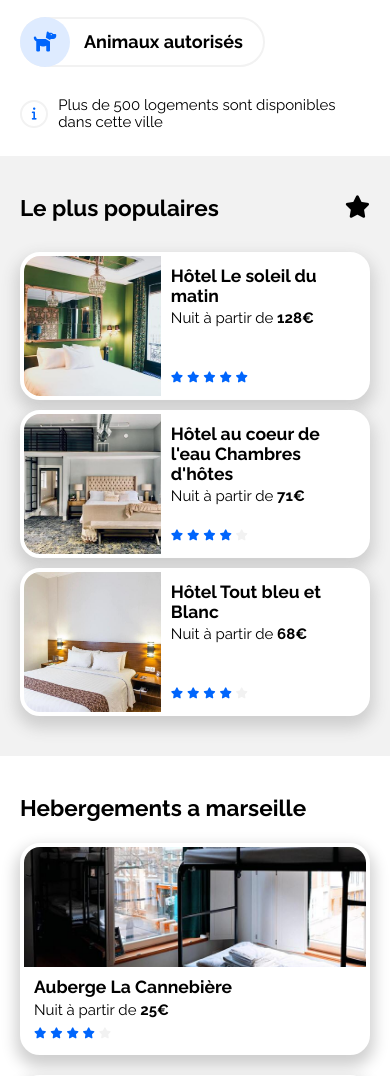
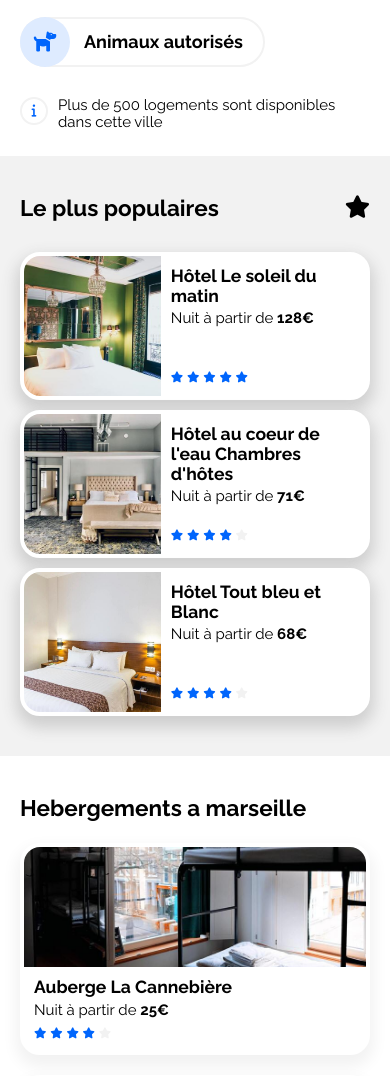
Before and after one commit to edytaskibinska/OC-project1, a plain HTML site: page index.html in a window 390 px wide. Shown: the part 584-1660 px from the top of the page. Drawn offline with Linux system fonts and the light colour scheme; files whose address does not match are found by name.

Commit message:
cosmetique

```diff
--- a/css/main.css
+++ b/css/main.css
@@ -6,6 +6,7 @@
 :root {
   --main-blue: #0065fc;
   --clear-blue: #deebff;
+  --grey-medium: #cfcfcf;
   --grey: #f2f2f2;
   --black: #000;
   --white: #fff;
@@ -259,7 +260,7 @@ h1 {
 .text-icon {
   border: 2px solid var(--grey);
   border-radius: 30px;
-  width: 30px;
+  width: 24px;
   height: 24px;
   display: flex;
   justify-content: center;
@@ -288,6 +289,16 @@ h1 {
   }
   .info-text {
     padding: 0 20px 20px 20px;
+  }
+  .text-icon {
+    min-width: 24px;
+  }
+}
+/* mobile supp breakpoint - estetic effect*/
+
+@media (max-width: 478px) {
+  .info-text {
+    align-items: flex-start;
   }
 }
 
@@ -374,6 +385,9 @@ aside.grey-rounded-box {
     max-width: 100%;
     padding: 40px 20px 20px 20px;
   }
+  article.grey-rounded-box .rounded-box{
+    box-shadow: 0 8px 15px 4px var(--grey);
+  }
 }
 
 /**************************ROUNDED BOX*******************/
@@ -384,7 +398,7 @@ aside.grey-rounded-box {
   background-color: var(--white);
   overflow: hidden;
   width: calc(33% - 15px);
-  box-shadow: 0 8px 15px 4px #cfcfcf;
+  box-shadow: 0 8px 15px 4px var(--grey-medium);
   margin: 15px 0;
   display: block;
 }
@@ -575,11 +589,13 @@ aside.grey-rounded-box {
   .rounded-box.basic {
     max-width: 100%;
     margin: 10px auto 20px;
+    box-shadow: 0 8px 15px 4px var(--grey);
   }
   .flex-grid a.rounded-box.basic,
   .flex-grid a.rounded-box.basic a.rounded-box-image {
     height: 194px;
   }
+
 }
 /* tablette */
 @media (min-width: 769px) and (max-width: 992px) {
```
